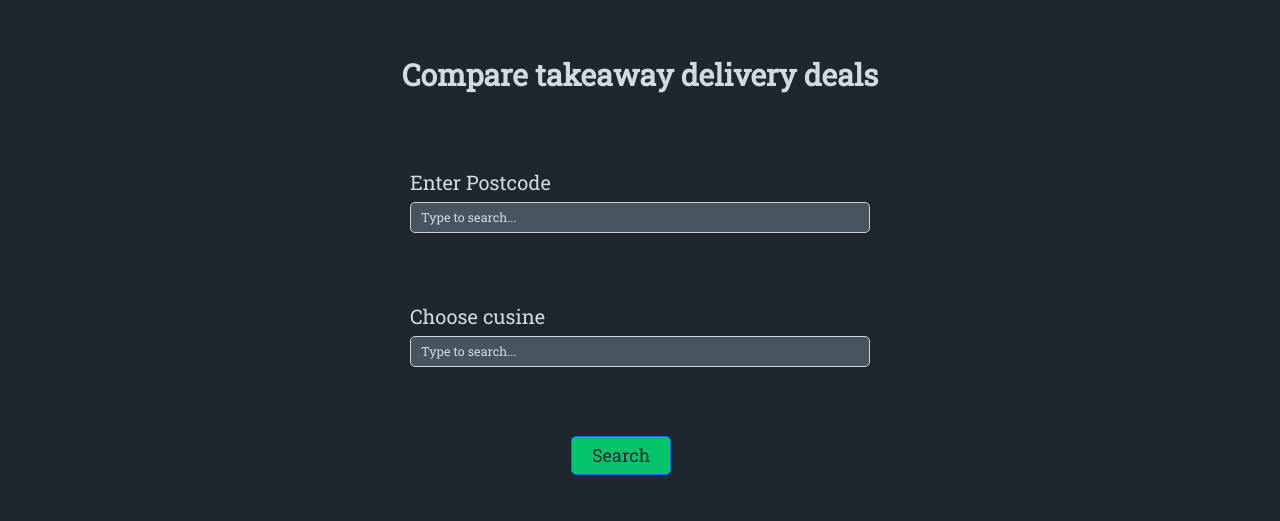
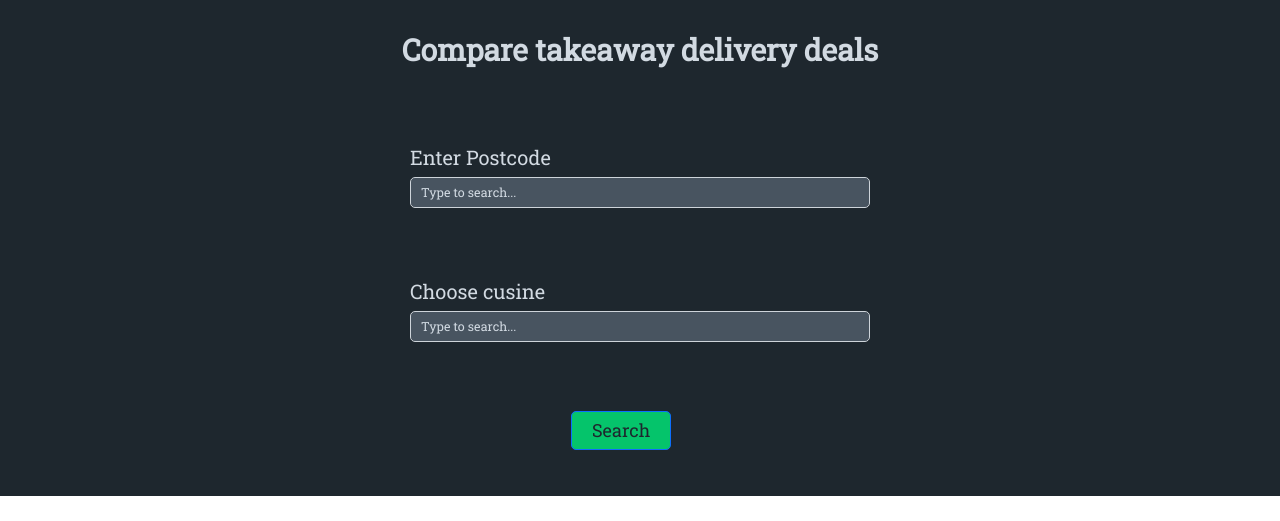
Before and after one commit to aman-agrawal07/hey-jacko-website, a plain HTML site: page index.html in a window 1280 px wide. Shown: the part 815-1336 px from the top of the page. After the commit the page ends 1311 px from the top, so only its background shows below. Drawn offline with nearby package versions, Linux system fonts and the light colour scheme; files whose address does not match are found by name.

Commit message:
Update master.css

```diff
--- a/css/master.css
+++ b/css/master.css
@@ -10,7 +10,7 @@ html{
 }
 #landing-image{
   background-color: #1e272e;
-  margin-top: 0px;
+  margin-top: -25px;
 }
 #landing-image img{
   width: 100%;
```
